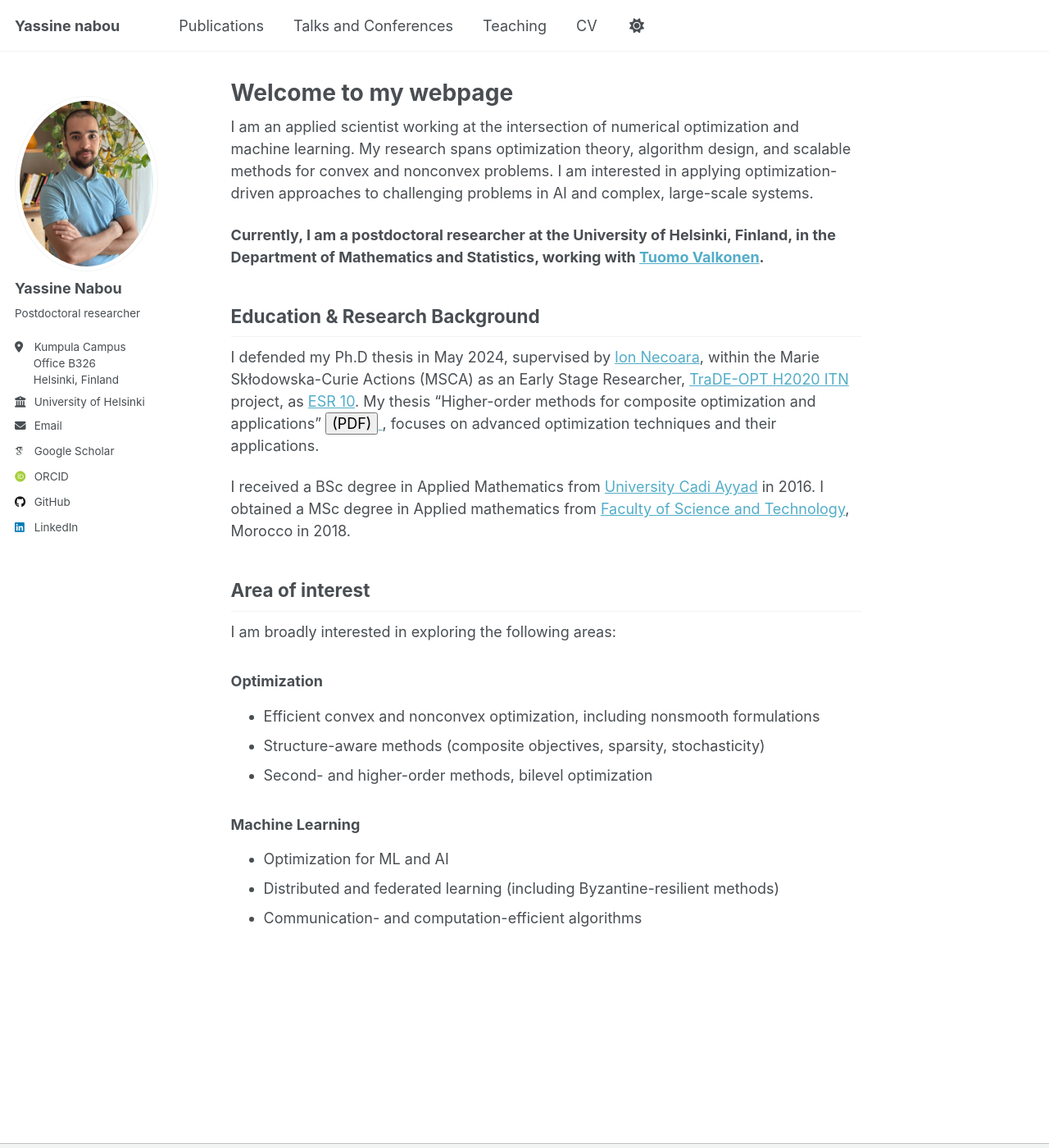
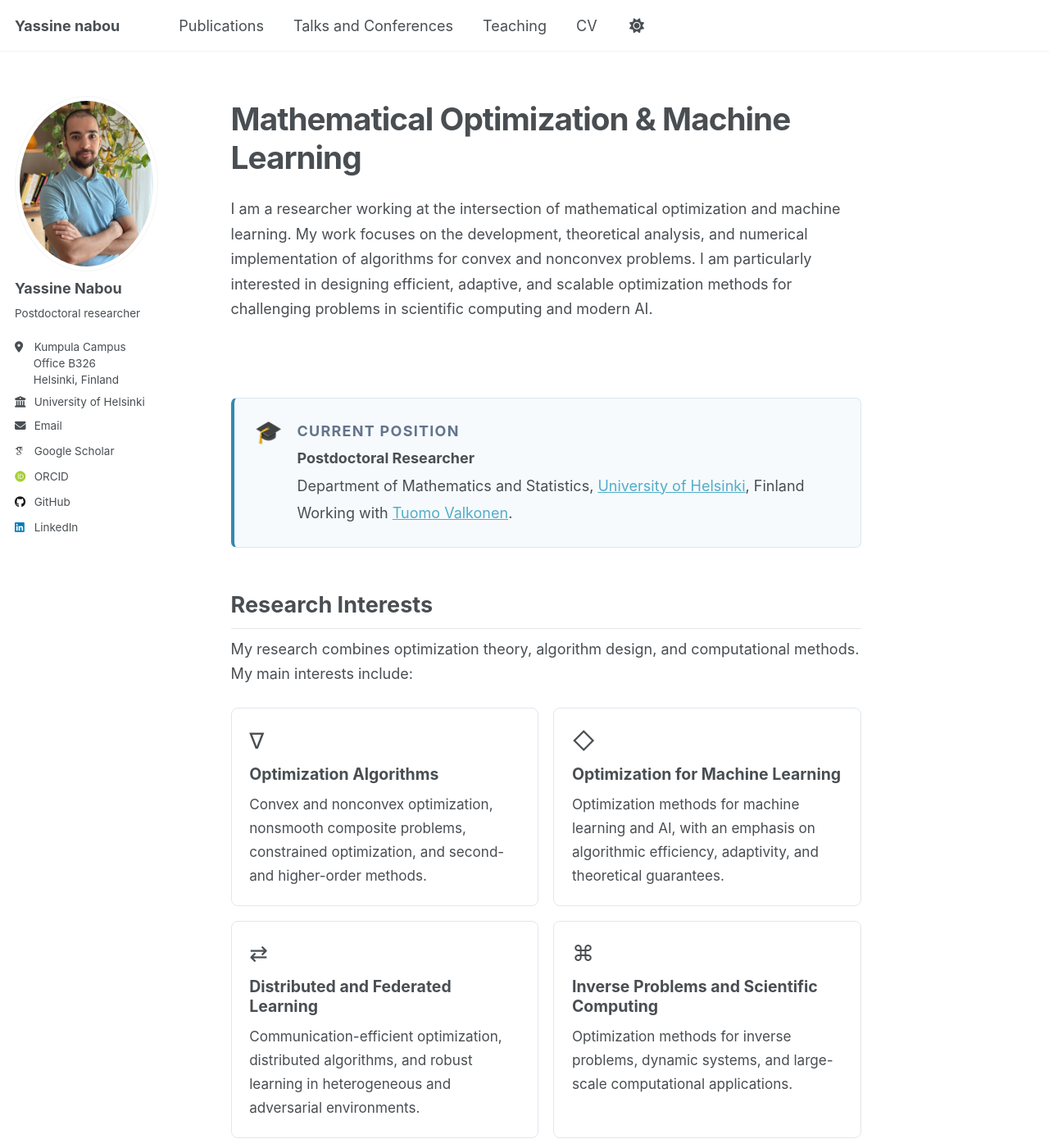
Before and after one commit to Yassine-Nabou/Yassine-Nabou.github.io, a Jekyll site: the page built from _pages/about.md, in a window 1280 px wide and 1400 px high. Shown: the whole window at 82% size. Built offline with Jekyll 4.4.1, drawn with Linux system fonts in a browser that asks for light colours; some web fonts are replaced; a script that is not in the unit is left out; some of the changed text lies outside the part shown.

Commit message:
Revise about page content and add styles
Updated the about page with new content and styling.

```diff
--- a/_pages/about.md
+++ b/_pages/about.md
@@ -1,38 +1,328 @@
 ---
 permalink: /
-title: "Welcome to my webpage"
+title: ""
 author_profile: true
 redirect_from:
   - /about/
   - /about.html
 ---
 
-I am an applied scientist working at the intersection of numerical optimization and machine learning. My research spans optimization theory, algorithm design, and scalable methods for convex and nonconvex problems.
-I am interested in applying optimization-driven approaches to challenging problems in AI and complex, large-scale systems.
+<style>
+.home-page {
+  max-width: 1000px;
+  margin: 0 auto;
+  line-height: 1.7;
+}
 
-**Currently, I am a postdoctoral researcher at the University of Helsinki, Finland, in the Department of Mathematics and Statistics, working with [Tuomo Valkonen](https://tuomov.iki.fi).**
+.home-hero {
+  padding: 0.5em 0 2em;
+}
 
+.home-hero h1 {
+  font-size: 2.15em;
+  line-height: 1.2;
+  margin: 0 0 0.65em;
+  letter-spacing: -0.025em;
+}
 
-## Education & Research Background
+.home-lead {
+  font-size: 1.08em;
+  margin-bottom: 1.4em;
+}
 
-I defended my Ph.D thesis in May 2024, supervised by [Ion Necoara](https://acse.pub.ro/index.php/en/ion-necoara/), within the Marie Skłodowska-Curie Actions (MSCA) as an Early Stage Researcher, [TraDE-OPT H2020 ITN](https://trade-opt-itn.eu) project, as [ESR 10](https://trade-opt-itn.eu/ESRs/nabou). My thesis "Higher-order methods for composite optimization and applications"
-<a href="/files/Yassine_nabou_PHD.pdf" target="_blank">
-  <button>(PDF)</button>
-</a>, focuses on advanced optimization techniques and their applications.
+.home-position {
+  display: flex;
+  align-items: flex-start;
+  gap: 1em;
+  padding: 1.25em 1.4em;
+  margin: 1.8em 0 2.8em;
+  border: 1px solid #dce7ef;
+  border-left: 4px solid #3289b1;
+  border-radius: 7px;
+  background: rgba(50, 137, 177, 0.045);
+}
 
-I received a BSc degree in Applied Mathematics from [University Cadi Ayyad](https://www.uca.ma) in 2016. I obtained a MSc degree in Applied mathematics from [Faculty of Science and Technology](https://www.fsts.ac.ma), Morocco in 2018.
+.home-position-icon {
+  flex-shrink: 0;
+  font-size: 1.5em;
+  line-height: 1.4;
+}
 
+.home-position p {
+  margin: 0.15em 0;
+}
 
+.home-position-label {
+  font-size: 0.82em;
+  text-transform: uppercase;
+  letter-spacing: 0.07em;
+  color: #64748b;
+  font-weight: 700;
+}
 
-## Area of interest
-I am broadly interested in exploring the following areas:
+.home-section {
+  margin: 2.7em 0;
+}
 
-### Optimization
-- Efficient convex and nonconvex optimization, including nonsmooth formulations
-- Structure-aware methods (composite objectives, sparsity, stochasticity)
-- Second- and higher-order methods, bilevel optimization
+.home-section h2 {
+  font-size: 1.5em;
+  margin-bottom: 0.35em;
+  padding-bottom: 0.45em;
+  border-bottom: 1px solid #e5e7eb;
+}
 
-### Machine Learning
-- Optimization for ML and AI
-- Distributed and federated learning (including Byzantine-resilient methods)
-- Communication- and computation-efficient algorithms
+.home-section-intro {
+  margin-bottom: 1.3em;
+}
+
+.home-research-grid {
+  display: grid;
+  grid-template-columns: repeat(2, minmax(0, 1fr));
+  gap: 1em;
+  margin-top: 1.4em;
+}
+
+.home-research-card {
+  padding: 1.2em;
+  border: 1px solid #e1e7ed;
+  border-radius: 8px;
+  transition: border-color 0.2s ease, transform 0.2s ease;
+}
+
+.home-research-card:hover {
+  border-color: #8bbbd1;
+  transform: translateY(-2px);
+}
+
+.home-research-card h3 {
+  font-size: 1.08em;
+  margin: 0 0 0.5em;
+}
+
+.home-research-card p {
+  font-size: 0.95em;
+  margin: 0;
+}
+
+.home-card-icon {
+  font-size: 1.5em;
+  margin-bottom: 0.45em;
+  line-height: 1.3;
+}
+
+.home-education {
+  padding-left: 1.1em;
+  border-left: 3px solid #dce7ef;
+  margin: 1.4em 0;
+}
+
+.home-education p {
+  margin: 0.35em 0;
+}
+
+.home-links {
+  display: grid;
+  grid-template-columns: repeat(3, minmax(0, 1fr));
+  gap: 1em;
+  margin: 1.4em 0 2em;
+}
+
+.home-link-card {
+  display: block;
+  padding: 1.1em;
+  border: 1px solid #e1e7ed;
+  border-radius: 8px;
+  text-decoration: none !important;
+  transition: border-color 0.2s ease, transform 0.2s ease;
+}
+
+.home-link-card:hover {
+  border-color: #8bbbd1;
+  transform: translateY(-2px);
+}
+
+.home-link-card strong {
+  display: block;
+  margin-bottom: 0.25em;
+}
+
+.home-link-card span {
+  display: block;
+  font-size: 0.88em;
+  line-height: 1.5;
+  color: #64748b;
+}
+
+.home-thesis-link {
+  display: inline-block;
+  padding: 0.1em 0.55em;
+  border: 1px solid #dce3ec;
+  border-radius: 4px;
+  font-size: 0.88em;
+  text-decoration: none !important;
+}
+
+@media (max-width: 650px) {
+  .home-hero h1 {
+    font-size: 1.8em;
+  }
+
+  .home-research-grid {
+    grid-template-columns: 1fr;
+  }
+
+  .home-links {
+    grid-template-columns: 1fr;
+  }
+
+  .home-position {
+    padding: 1em;
+  }
+}
+</style>
+
+<div class="home-page">
+
+  <section class="home-hero">
+    <h1>Mathematical Optimization &amp; Machine Learning</h1>
+
+    <p class="home-lead">
+      I am a researcher working at the intersection of mathematical
+      optimization and machine learning. My work focuses on the development,
+      theoretical analysis, and numerical implementation of algorithms for
+      convex and nonconvex problems. I am particularly interested in designing
+      efficient, adaptive, and scalable optimization methods for challenging
+      problems in scientific computing and modern AI.
+    </p>
+  </section>
+
+  <section class="home-position">
+    <div class="home-position-icon" aria-hidden="true">🎓</div>
+    <div>
+      <p class="home-position-label">Current Position</p>
+      <p><strong>Postdoctoral Researcher</strong></p>
+      <p>
+        Department of Mathematics and Statistics,
+        <a href="https://www.helsinki.fi/en">University of Helsinki</a>, Finland
+      </p>
+      <p>
+        Working with <a href="https://tuomov.iki.fi">Tuomo Valkonen</a>.
+      </p>
+    </div>
+  </section>
+
+  <section class="home-section" id="research">
+    <h2>Research Interests</h2>
+    <p class="home-section-intro">
+      My research combines optimization theory, algorithm design, and
+      computational methods. My main interests include:
+    </p>
+
+    <div class="home-research-grid">
+
+      <div class="home-research-card">
+        <div class="home-card-icon" aria-hidden="true">∇</div>
+        <h3>Optimization Algorithms</h3>
+        <p>
+          Convex and nonconvex optimization, nonsmooth composite problems,
+          constrained optimization, and second- and higher-order methods.
+        </p>
+      </div>
+
+      <div class="home-research-card">
+        <div class="home-card-icon" aria-hidden="true">◇</div>
+        <h3>Optimization for Machine Learning</h3>
+        <p>
+          Optimization methods for machine learning and AI, with an emphasis
+          on algorithmic efficiency, adaptivity, and theoretical guarantees.
+        </p>
+      </div>
+
+      <div class="home-research-card">
+        <div class="home-card-icon" aria-hidden="true">⇄</div>
+        <h3>Distributed and Federated Learning</h3>
+        <p>
+          Communication-efficient optimization, distributed algorithms,
+          and robust learning in heterogeneous and adversarial environments.
+        </p>
+      </div>
+
+      <div class="home-research-card">
+        <div class="home-card-icon" aria-hidden="true">⌘</div>
+        <h3>Inverse Problems and Scientific Computing</h3>
+        <p>
+          Optimization methods for inverse problems, dynamic systems,
+          and large-scale computational applications.
+        </p>
+      </div>
+
+    </div>
+  </section>
+
+  <section class="home-section" id="education">
+    <h2>Education</h2>
+
+    <div class="home-education">
+      <p><strong>Ph.D. in Automatic Control and Systems Engineering</strong></p>
+      <p>May 2024 · National University of Science and Technology POLITEHNICA Bucharest</p>
+      <p>
+        Dissertation:
+        <em>Higher-Order Methods for Composite Optimization and Applications</em>
+      </p>
+      <p>
+        Supervisor: <a href="https://acse.pub.ro/index.php/en/ion-necoara/">Ion Necoara</a>
+      </p>
+      <p>
+        <a class="home-thesis-link"
+           href="{{ '/files/Yassine_nabou_PHD.pdf' | relative_url }}"
+           target="_blank" rel="noopener">
+          Download PhD Thesis (PDF) ↗
+        </a>
+      </p>
+      <p>
+        Marie Skłodowska-Curie Early Stage Researcher (ESR10) within the
+        <a href="https://trade-opt-itn.eu">TraDE-OPT H2020 Innovative Training Network</a>.
+      </p>
+    </div>
+
+    <div class="home-education">
+      <p><strong>M.Sc. in Mathematics and Computer Science</strong></p>
+      <p>2016–2018 · Faculty of Science and Technology Settat, Hassan I University, Morocco</p>
+    </div>
+
+    <div class="home-education">
+      <p><strong>B.Sc. in Mathematics and Computer Science</strong></p>
+      <p>2012–2016 · Faculty of Science Semlalia, Cadi Ayyad University, Morocco</p>
+    </div>
+  </section>
+
+  <section class="home-section" id="explore">
+    <h2>Explore My Work</h2>
+    <p class="home-section-intro">
+      Learn more about my research, academic activities, and background.
+    </p>
+
+    <div class="home-links">
+
+      <a class="home-link-card"
+         href="{{ '/publications/' | relative_url }}">
+        <strong>Publications ↗</strong>
+        <span>Journal articles, conference papers, and preprints.</span>
+      </a>
+
+      <a class="home-link-card"
+         href="{{ '/conference-and-talks/' | relative_url }}">
+        <strong>Talks and Conferences ↗</strong>
+        <span>Invited seminars, workshops, and conference presentations.</span>
+      </a>
+
+      <a class="home-link-card"
+         href="{{ '/cv-yassine/' | relative_url }}">
+        <strong>Curriculum Vitae ↗</strong>
+        <span>Professional experience, education, and academic background.</span>
+      </a>
+
+    </div>
+  </section>
+
+</div>
```
